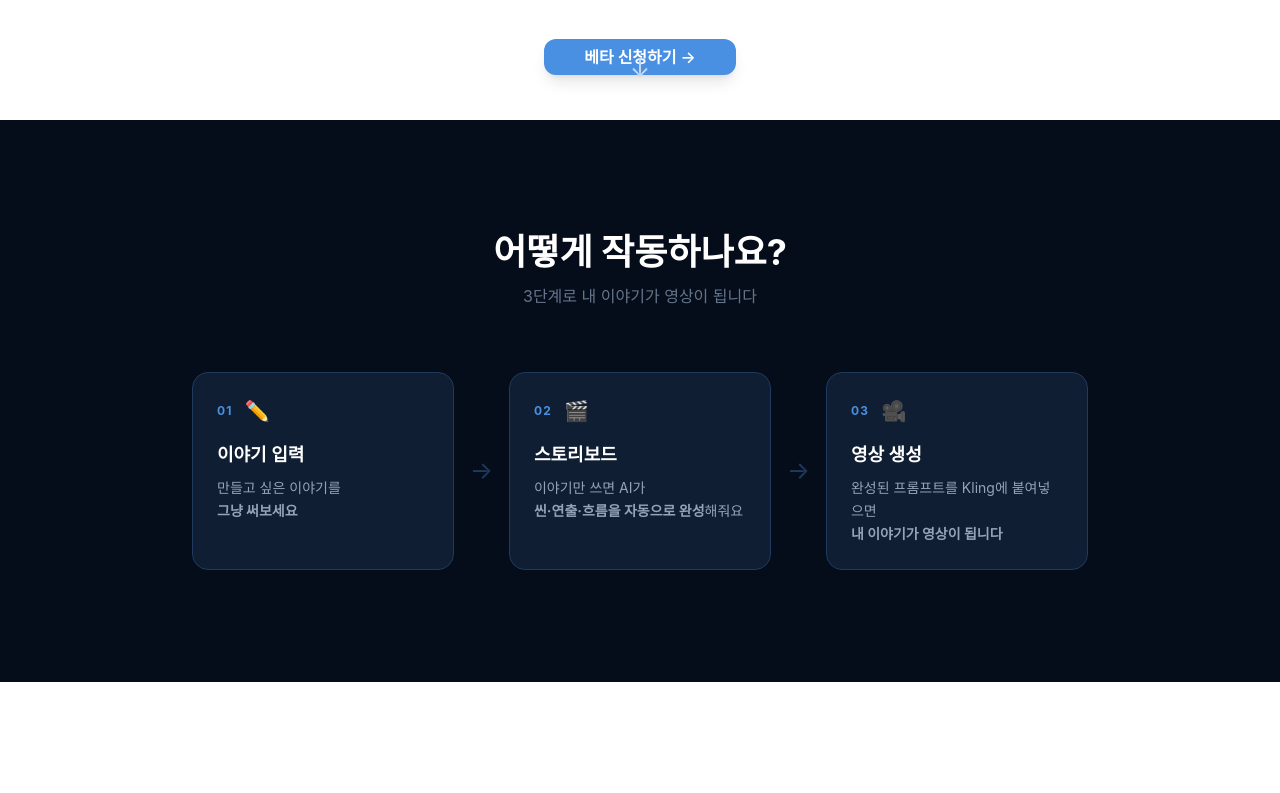
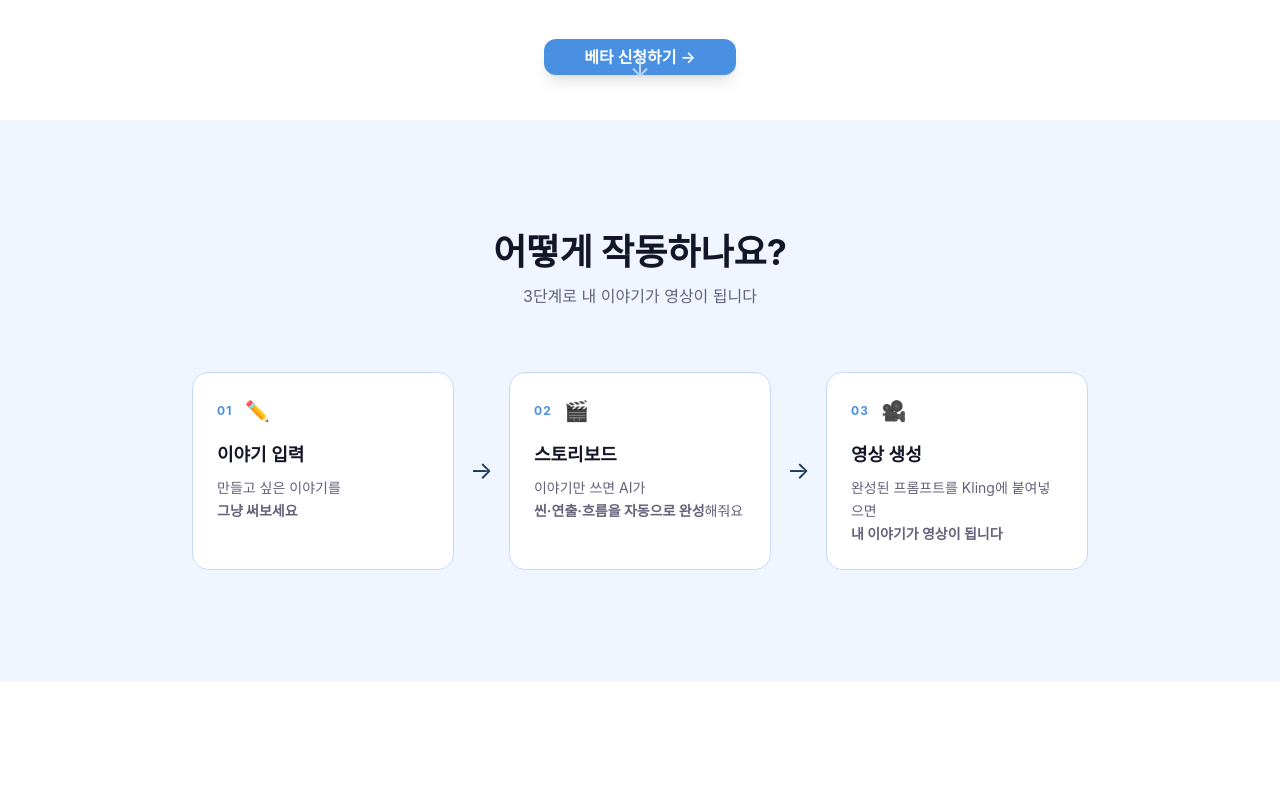
Before and after one commit to yeonghwandev/kinoby-landing, a Next.js app: page / in a window 1280 px wide. Shown: the part 680-1473 px from the top of the page. Built offline with nearby package versions, Linux system fonts and the light colour scheme; a web font is replaced by a local one.

Commit message:
fix: HowItWorks 라이트 테마로 전환 (#EFF6FF 배경)

```diff
--- a/components/sections/HowItWorks.tsx
+++ b/components/sections/HowItWorks.tsx
@@ -40,7 +40,7 @@ const steps = [
 
 export default function HowItWorks() {
   return (
-    <section className="px-6 py-28" style={{ backgroundColor: "#060D1A" }}>
+    <section className="px-6 py-28" style={{ backgroundColor: "#EFF6FF" }}>
       <div className="mx-auto max-w-4xl">
         <motion.div
           initial={{ opacity: 0, y: 30 }}
@@ -49,10 +49,10 @@ export default function HowItWorks() {
           transition={{ duration: 0.6 }}
           className="mb-16 text-center"
         >
-          <h2 className="text-3xl font-bold sm:text-4xl text-white">
+          <h2 className="text-3xl font-bold sm:text-4xl" style={{ color: "#141527" }}>
             어떻게 작동하나요?
           </h2>
-          <p className="mt-3 text-base" style={{ color: "#64748b" }}>
+          <p className="mt-3 text-base" style={{ color: "#63627A" }}>
             3단계로 내 이야기가 영상이 됩니다
           </p>
         </motion.div>
@@ -70,7 +70,7 @@ export default function HowItWorks() {
                 transition={{ duration: 0.5, delay: i * 0.2 }}
                 whileHover={{ y: -4, transition: { duration: 0.2 } }}
                 className="flex-1 rounded-2xl border p-6"
-                style={{ backgroundColor: "#0F1E32", borderColor: "#1E3A5F" }}
+                style={{ backgroundColor: "#FFFFFF", borderColor: "#C7D9F8" }}
               >
                 <div className="mb-4 flex items-center gap-3">
                   <span className="text-xs font-bold tracking-widest" style={{ color: "#4A90E2" }}>
@@ -78,10 +78,10 @@ export default function HowItWorks() {
                   </span>
                   <span className="text-xl">{step.icon}</span>
                 </div>
-                <h3 className="mb-2 text-lg font-semibold text-white">
+                <h3 className="mb-2 text-lg font-semibold" style={{ color: "#141527" }}>
                   {step.title}
                 </h3>
-                <p className="text-sm leading-relaxed" style={{ color: "#94a3b8" }}>
+                <p className="text-sm leading-relaxed" style={{ color: "#63627A" }}>
                   {step.description}
                 </p>
               </motion.div>
```
